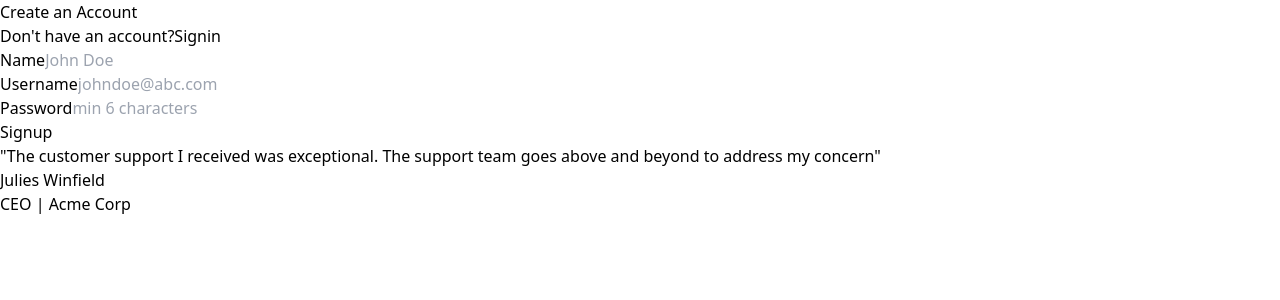
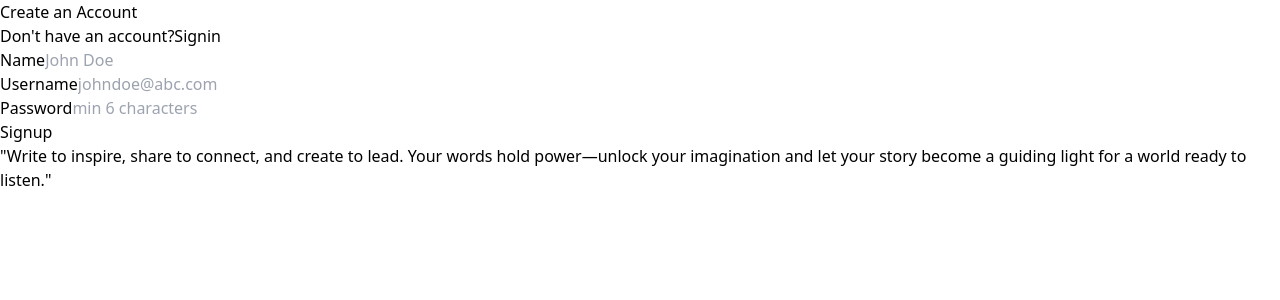
Before and after one commit to tanishqkumar2003/Medium-Blog, a React (Vite) app in the folder frontend/: page /signup in a window 1280 px wide. Shown: the top 300 px of the page. Built offline with nearby package versions, Linux system fonts and the light colour scheme.

Commit message:
Minor Changes

```diff
--- a/frontend/src/components/BlogCard.tsx
+++ b/frontend/src/components/BlogCard.tsx
@@ -15,8 +15,7 @@ export const BlogCard = ({
   authorName,
   title,
   content,
-  publishedDate,
-  imageUrl,
+  publishedDate
 }: BlogCardProps) => {
   return (
     <Link to={`/blog/${id}`}>
--- a/frontend/src/components/Quote.tsx
+++ b/frontend/src/components/Quote.tsx
@@ -1,18 +1,16 @@
 
 export const Quote = () => {
-    return <div className="bg-slate-200 h-screen flex justify-center flex-col">
+    return (
+      <div className="bg-slate-200 h-screen flex justify-center flex-col">
         <div className="flex justify-center">
-            <div className="max-w-lg">
-                <div className="text-3xl font-bold">
-                    "The customer support I received was exceptional. The support team goes above and beyond to address my concern"
-                </div>
-                <div className="max-w-md text-xl text-left font-semibold mt-4">
-                    Julies Winfield
-                </div>
-                <div className="max-w-md text-left text-sm text-slate-600 font-light">
-                    CEO | Acme Corp
-                </div>
+          <div className="max-w-lg">
+            <div className="text-3xl font-bold">
+              "Write to inspire, share to connect, and create to lead. Your
+              words hold power—unlock your imagination and let your story become
+              a guiding light for a world ready to listen."
             </div>
+          </div>
         </div>
-    </div>
+      </div>
+    );
 }
```
Also changed, not shown: 1 other file (tests, documents, lock files or other folders).
